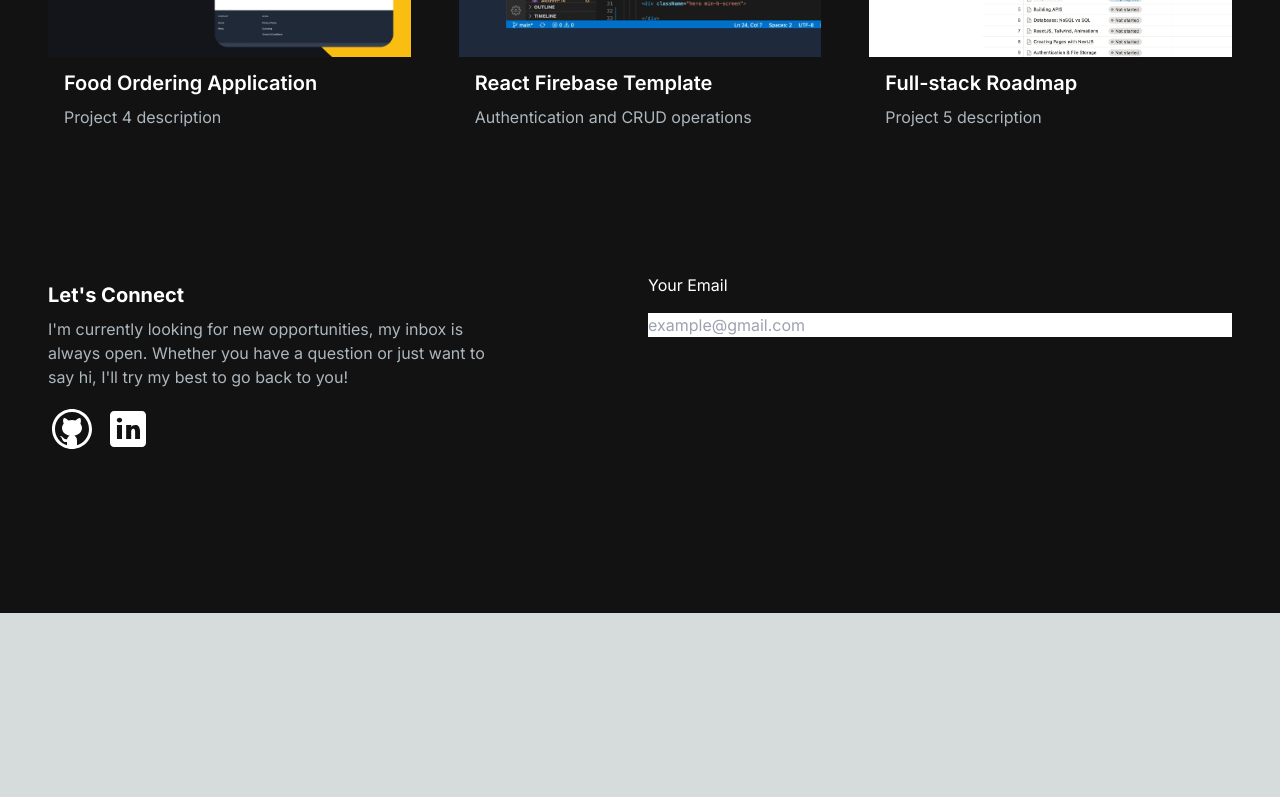
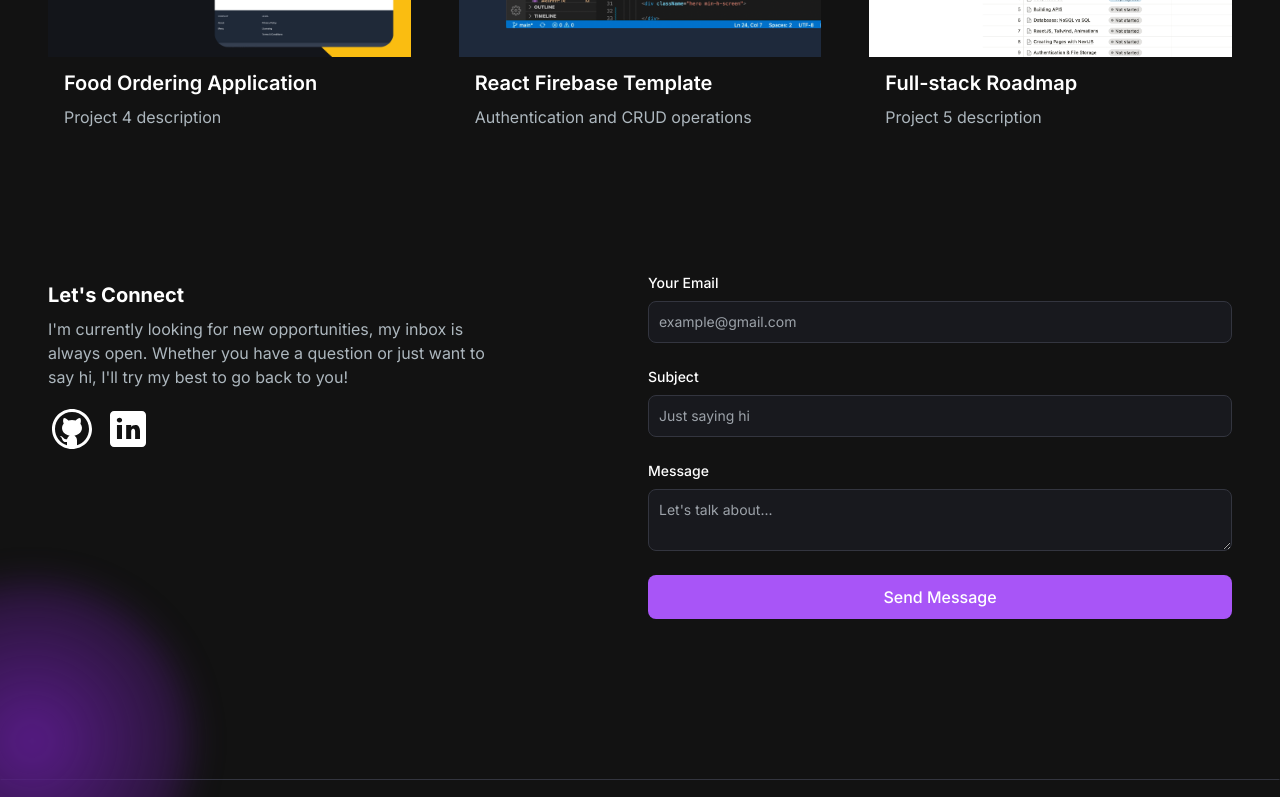
Before and after one commit to harywadhwa/Portfolio-website, a Next.js app: page / in a window 1280 px wide. Shown: the part 2000-2797 px from the top of the page. Before the commit the page ends 2613 px from the top, so only its background shows below. Built offline with nearby package versions, Linux system fonts and the light colour scheme.

Commit message:
Added new routes

```diff
--- a/src/app/api/send/route.js
+++ b/src/app/api/send/route.js
@@ -1,12 +1,14 @@
 // import { EmailTemplate } from '../../../components/EmailTemplate';
+import { NextResponse } from 'next/server';
 import { Resend } from 'resend';
 
 const resend = new Resend(process.env.RESEND_API_KEY);
+const fromEmail = process.env.FROM_EMAIL;
 
 export async function POST() {
   try {
     const data = await resend.emails.send({
-      from: 'Harsh <hwadhwa050@gmail.com>',
+      from: fromEmail,
       to: ['hwadhwa050@gmail.com'],
       subject: 'Hello world',
       react: (
@@ -18,8 +20,8 @@ export async function POST() {
       ),
     });
 
-    return Response.json(data);
+    return NextResponse.json(data);
   } catch (error) {
-    return Response.json({ error });
+    return NextResponse.json({ error });
   }
 }
--- a/src/app/components/EmailSection.jsx
+++ b/src/app/components/EmailSection.jsx
@@ -6,8 +6,9 @@ import Image from 'next/image';
 
 const EmailSection = () => {
   return (
-    <section className='grid md:grid-cols-2 my-12 md:my-12 py-24 gap-4'>
-        <div>
+    <section className='grid md:grid-cols-2 my-12 md:my-12 py-24 gap-4 relative'>
+        <div className='bg-[radial-gradient(ellipse_at_center,_var(--tw-gradient-stops))] from-purple-900 to-transparent rounded-full h-80 w-80 z-0 blur-lg absolute top-3/4 -left-4 transform -translate-x-1/2 -translate-1/2'></div>
+        <div className='z-10'>
             <h5 className='text-xl font-bold text-white my-2'>Let's Connect</h5>
             <p className='text-[#ADB7BE] mb-4 max-w-md'>
                 {" "}
@@ -25,14 +26,57 @@ const EmailSection = () => {
             </div>
         </div>
         <div>
-            <form className='flex flex-col gap-4'>
-                <label htmlFor='email' className='text-white'>Your Email</label>
+            <form className='flex flex-col'>
+                <div className='mb-6'>
+                    <label
+                        htmlFor='email'
+                        className='text-white block mb-2 text-sm font-medium'
+                    >
+                        Your Email
+                    </label>
                     <input
                         type='email'
                         id='email'
                         required
+                        className='bg-[#18191E] border border-[#33353F] placeholder-[#9CA2A9] text-gray-100 text-sm rounded-lg block w-full p-2.5'
                         placeholder='example@gmail.com'
                     />
+                </div>
+                <div className='mb-6'>
+                    <label
+                        htmlFor='subject'
+                        className='text-white block mb-2 text-sm font-medium'
+                    >
+                        Subject
+                    </label>
+                    <input
+                        type='text'
+                        id='subject'
+                        required
+                        className='bg-[#18191E] border border-[#33353F] placeholder-[#9CA2A9] text-gray-100 text-sm rounded-lg block w-full p-2.5'
+                        placeholder='Just saying hi'
+                    />
+                </div>
+                <div className='mb-6'>
+                    <label
+                    htmlFor='message'
+                    className='text-white block text-sm mb-2 font-medium'
+                    >
+                        Message
+                    </label>
+                    <textarea
+                        name='message'
+                        id='message'
+                        className='bg-[#18191E] border border-[#33353F] placeholder-[#9CA2A9] text-gray-100 text-sm rounded-lg block w-full p-2.5'
+                        placeholder="Let's talk about..."
+                    />
+                </div>
+                <button
+                    type='submit'
+                    className='bg-purple-500 hover:bg-purple-600 text-white font-medium py-2.5 px-5 rounded-lg w-full'
+                >
+                    Send Message
+                </button>
             </form>
         </div>
     </section>
--- /dev/null
+++ b/src/app/components/Footer.jsx
@@ -0,0 +1,14 @@
+import React from 'react'
+
+const Footer = () => {
+  return (
+    <footer className='footer border border-t-[#33353F] border-l-transparent border-r-transparent text-white'>
+        <div className='container p-12 flex justify-between'>
+            <span>LOGO</span>
+            <p className='text-slate-600 '>All rights reserved.</p>
+        </div>
+    </footer>
+  )
+}
+
+export default Footer
--- a/src/app/page.js
+++ b/src/app/page.js
@@ -4,6 +4,7 @@ import Navbar from './components/navbar';
 import AboutSection from './components/AboutSection';
 import ProjectsSection from './components/ProjectsSection';
 import EmailSection from './components/EmailSection';
+import Footer from './components/Footer';
 
 
 
@@ -16,8 +17,9 @@ export default function Home() {
         <AboutSection/>
         <ProjectsSection/>
         <EmailSection/>
+
       </div>
-
+      <Footer/>
     </main>
   );
 }
```
Lines whose indentation alone changed are shown as unchanged.
